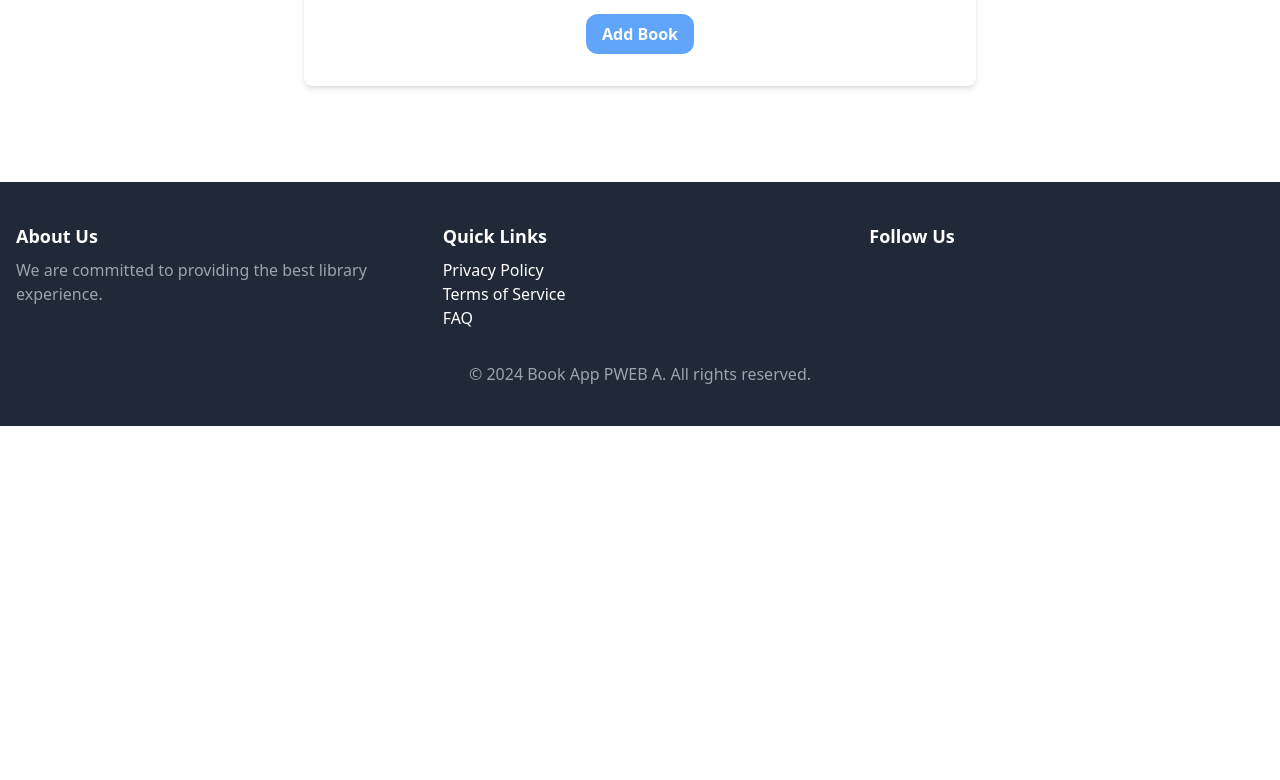
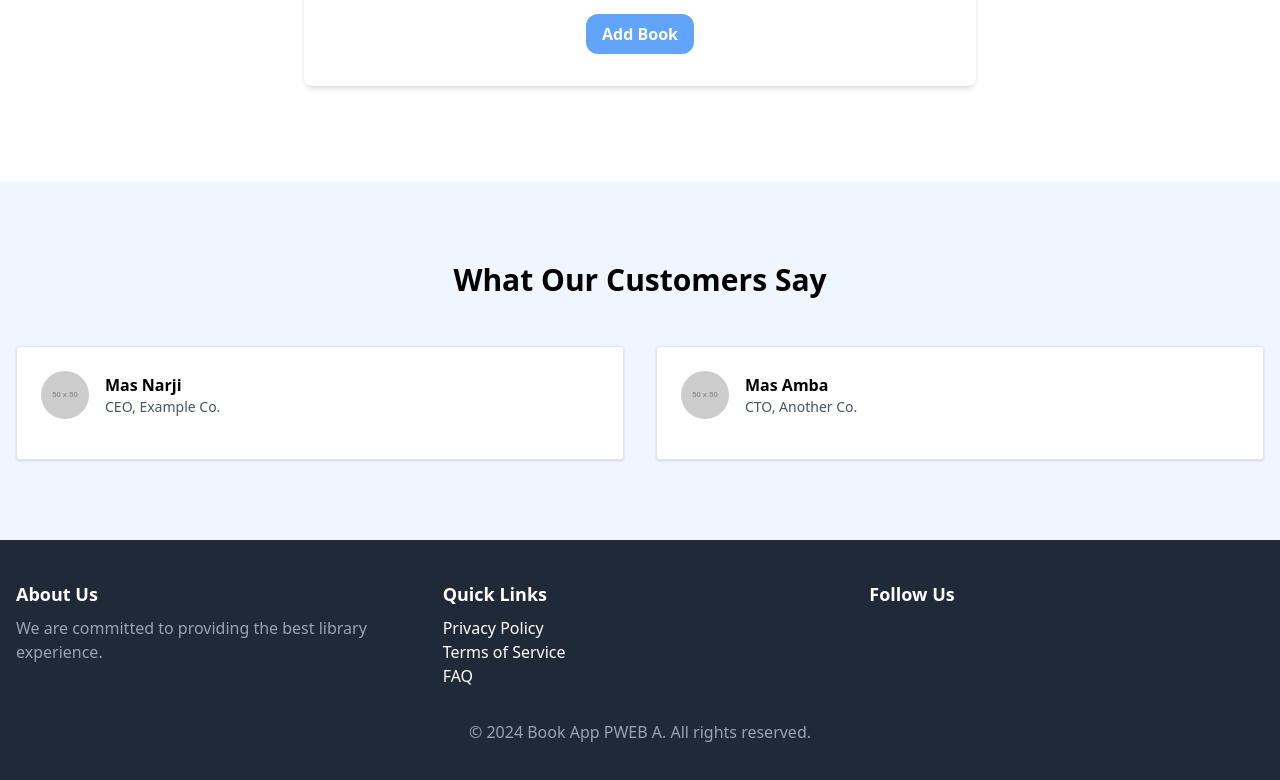
Before and after one commit to Gallant4114/pweb-vue-js-P25-2024, a Vue app: page /add-book in a window 1280 px wide. Shown: the part 1184-1964 px from the top of the page. Before the commit the page ends 1610 px from the top, so only its background shows below. Built offline with nearby package versions, Linux system fonts and the light colour scheme.

Commit message:
test add frontend

```diff
--- a/src/App.vue
+++ b/src/App.vue
@@ -136,6 +136,32 @@ export default defineComponent({
   <!-- Main Content -->
   <RouterView />
 
+  <!--Testimonial Section-->
+  <section class="bg-blue-50 py-20">
+    <div class="container mx-auto px-4">
+      <h2 class="text-3xl font-bold text-center mb-12">What Our Customers Say</h2>
+        <div class="grid grid-cols-1 md:grid-cols-2 gap-8">
+          <div
+            v-for="testimonial in testimonials"
+            :key="testimonial.name"
+            class="p-6 border rounded shadow bg-white hover:bg-blue-50 transition-colors duration-300"
+          >
+            <div class="flex items-center mb-4">
+              <img
+                :src="testimonial.image"
+                alt="`Photo of ${testimonial.name}`"
+                class="w-12 h-12 rounded-full mr-4"
+              />
+              <div>
+                <h4 class="font-semibold">{{ testimonial.name }}</h4>
+                <p class="text-gray-600 text-sm">{{ testimonial.role }}</p>
+              </div>
+            </div>
+          </div>
+          </div>
+    </div>
+  </section>
+
   <!-- Footer -->
   <footer class="bg-gray-800 text-white py-10">
     <div class="container mx-auto px-4">
```
